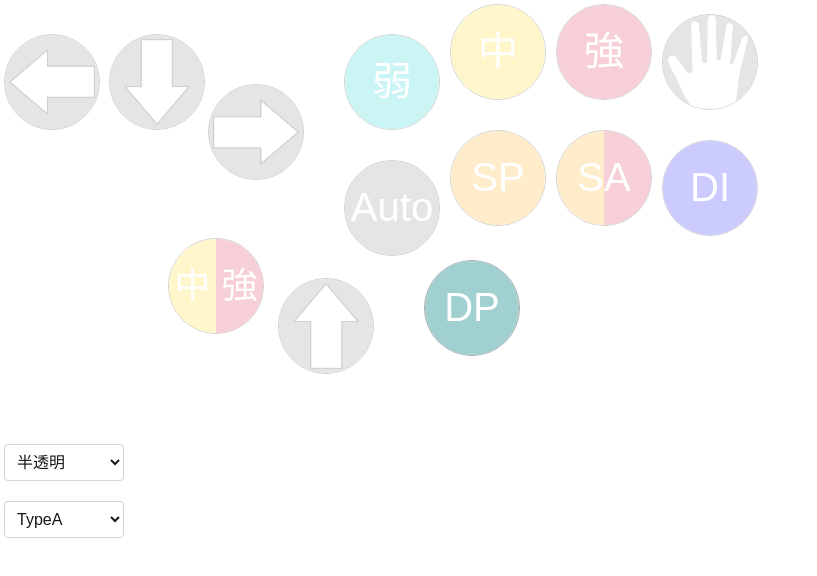
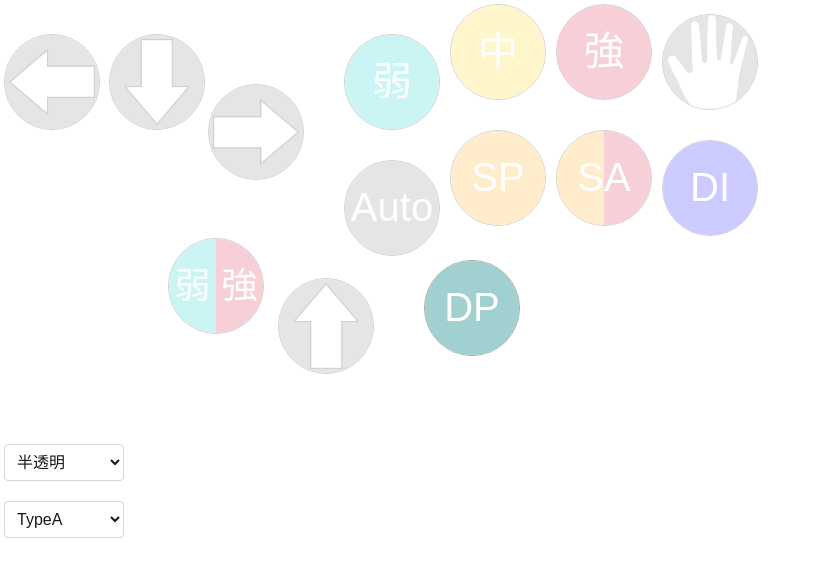
Before and after one commit to www-yotta/visualize-controller-input, a Next.js app: page / in a window 1280 px wide. Shown: the top 576 px of the page, without its empty margins (0-817 px from the left). Built offline with nearby package versions, Linux system fonts and the light colour scheme.

Commit message:
update: low change

```diff
--- a/src/components/GameController/TypeA.tsx
+++ b/src/components/GameController/TypeA.tsx
@@ -189,8 +189,8 @@ const buttonComponents: { [key in Sf6Arts | "_"]: ReactNode } = {
     <div
       className={`flex relative w-[100%] h-[100%] items-center justify-center text-[40px]`}
     >
-      <div className="flex absolute w-[50%] h-[100%] left-[0px] items-center justify-center text-[36px] text-white bg-[gold]">
-        中
+      <div className="flex absolute w-[50%] h-[100%] left-[0px] items-center justify-center text-[36px] text-white bg-[darkTurquoise]">
+        弱
       </div>
       <div className="flex absolute w-[50%] h-[100%] right-[0px] items-center justify-center text-[36px] text-white bg-[crimson]">
         強
--- a/src/components/GameController/TypeB.tsx
+++ b/src/components/GameController/TypeB.tsx
@@ -189,8 +189,8 @@ const buttonComponents: { [key in Sf6Arts | "_"]: ReactNode } = {
     <div
       className={`flex relative w-[100%] h-[100%] items-center justify-center text-[40px]`}
     >
-      <div className="flex absolute w-[50%] h-[100%] left-[0px] items-center justify-center text-[36px] text-white bg-[gold]">
-        中
+      <div className="flex absolute w-[50%] h-[100%] left-[0px] items-center justify-center text-[36px] text-white bg-[darkTurquoise]">
+        弱
       </div>
       <div className="flex absolute w-[50%] h-[100%] right-[0px] items-center justify-center text-[36px] text-white bg-[crimson]">
         強
```
